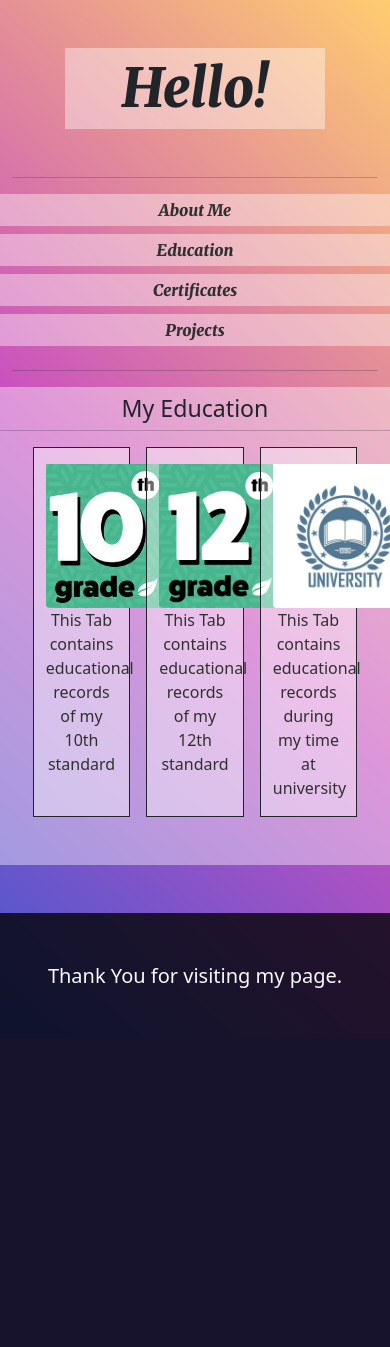
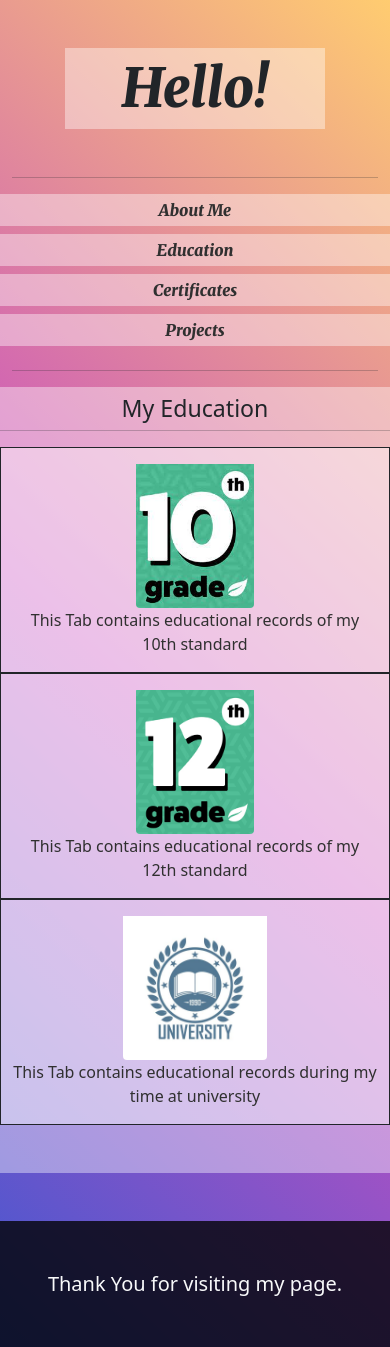
Before and after one commit to Suryakiran7-2002/Personal_website, a Flask app: page /education in a window 390 px wide; the page is wider, and only the part inside the window is pictured. Before the commit the page ends 988 px from the top of that part, so only its background shows below. Run offline with Flask 2, Linux system fonts and the light colour scheme; some libraries are stand-ins or nearby versions.

Commit message:
Update education.html

```diff
--- a/templates/education.html
+++ b/templates/education.html
@@ -14,7 +14,7 @@
         <hr>
 
 
-            <a href="/education/10" class="col-3 text-center border border-dark bk-white mx-2">
+            <a href="/education/10" class="col-md-3 col-sm-10 text-center border border-dark bk-white mx-2">
 
 
                 <img src="../static/images/logos/10.jpg" class="rounded logo pt-3" alt="...">
@@ -25,7 +25,7 @@
             </a>
 
 
-            <a href="/education/12" class="col-3 text-center border border-dark bk-white mx-2">
+            <a href="/education/12" class="col-md-3 col-sm-10 text-center border border-dark bk-white mx-2">
 
 
                 <img src="../static/images/logos/12.jpg" class="rounded logo pt-3" alt="...">
@@ -35,7 +35,7 @@
 
             </a>
 
-            <a href="/education/uni" class="col-3 text-center border border-dark bk-white mx-2">
+            <a href="/education/uni" class="col-md-3 col-sm-10 text-center border border-dark bk-white mx-2">
 
 
                 <img src="../static/images/logos/uni.jpg" class="rounded logo pt-3" alt="...">
```
